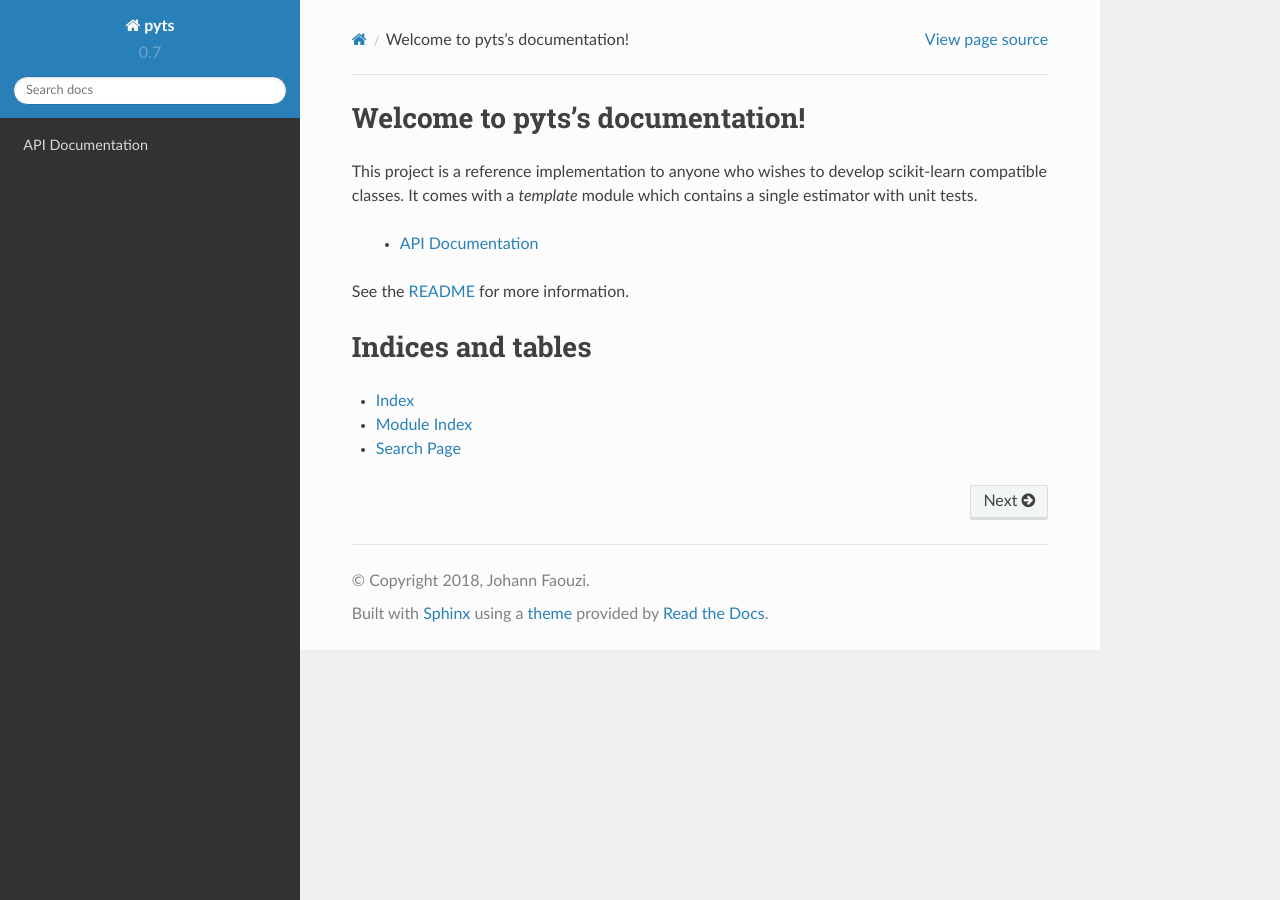
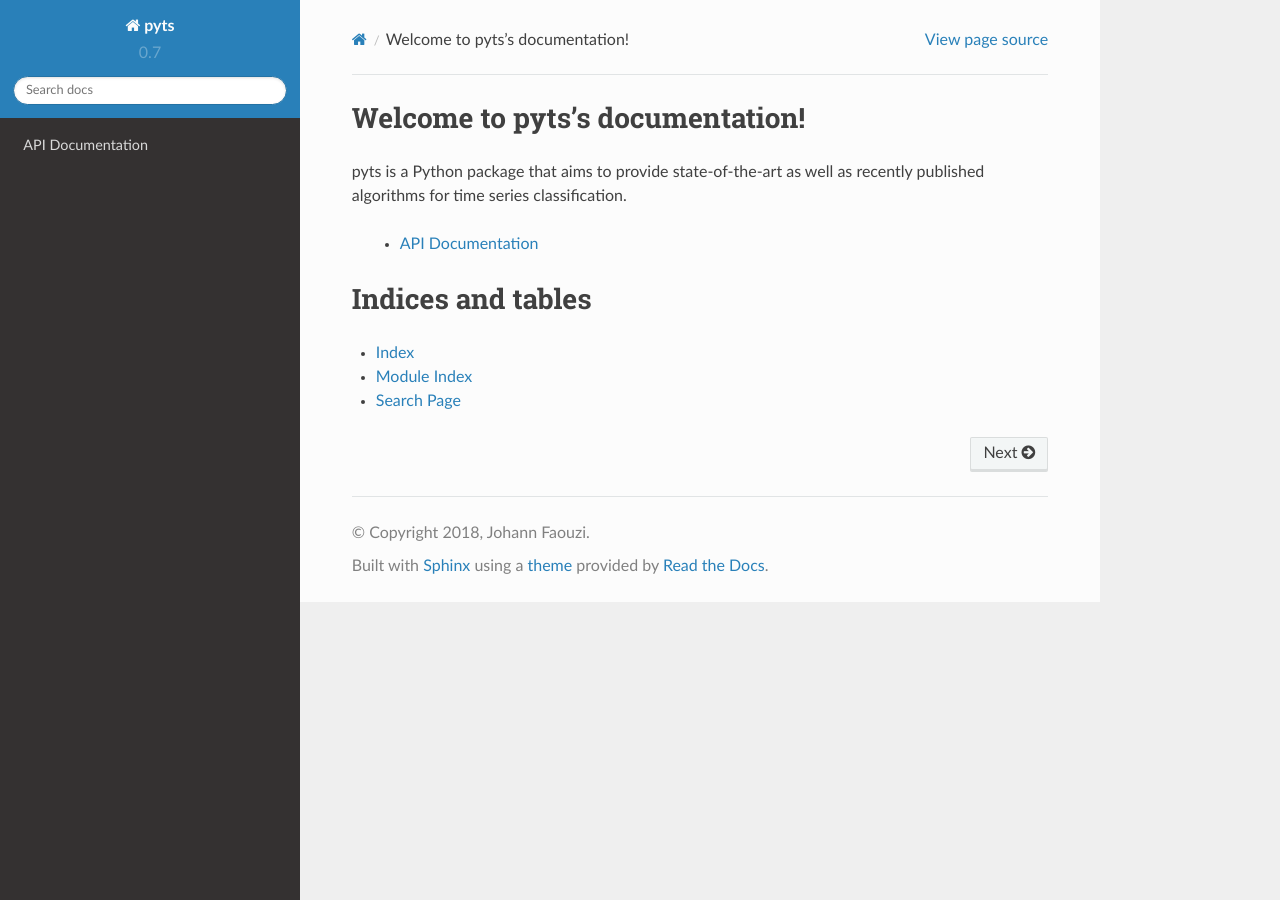
Before and after one commit to johannfaouzi/pyts, a Sphinx documentation site: the page built from doc/index.rst, in a window 1280 px wide. Built offline with Sphinx 7.4.7 and the Read the Docs theme 2.0.0, drawn with Linux system fonts in a browser that asks for light colours; formulas are drawn with MathJax 3; pages that are not in the unit, such as notebooks, are missing from menus.

Commit message:
Update index.rst

```diff
--- a/doc/index.rst
+++ b/doc/index.rst
@@ -6,9 +6,9 @@
 Welcome to pyts's documentation!
 ============================================
 
-This project is a reference implementation to anyone who wishes to develop
-scikit-learn compatible classes. It comes with a `template` module which
-contains a single estimator with unit tests.
+pyts is a Python package that aims to provide state-of-the-art
+as well as recently published algorithms for time series
+classification.
 
 
     .. toctree::
@@ -17,9 +17,6 @@ contains a single estimator with unit tests.
        api
        ...
 
-See the `README <https://github.com/vighneshbirodkar/project-template/blob/master/README.md>`_
-for more information.
-
 
 Indices and tables
 ==================
```
